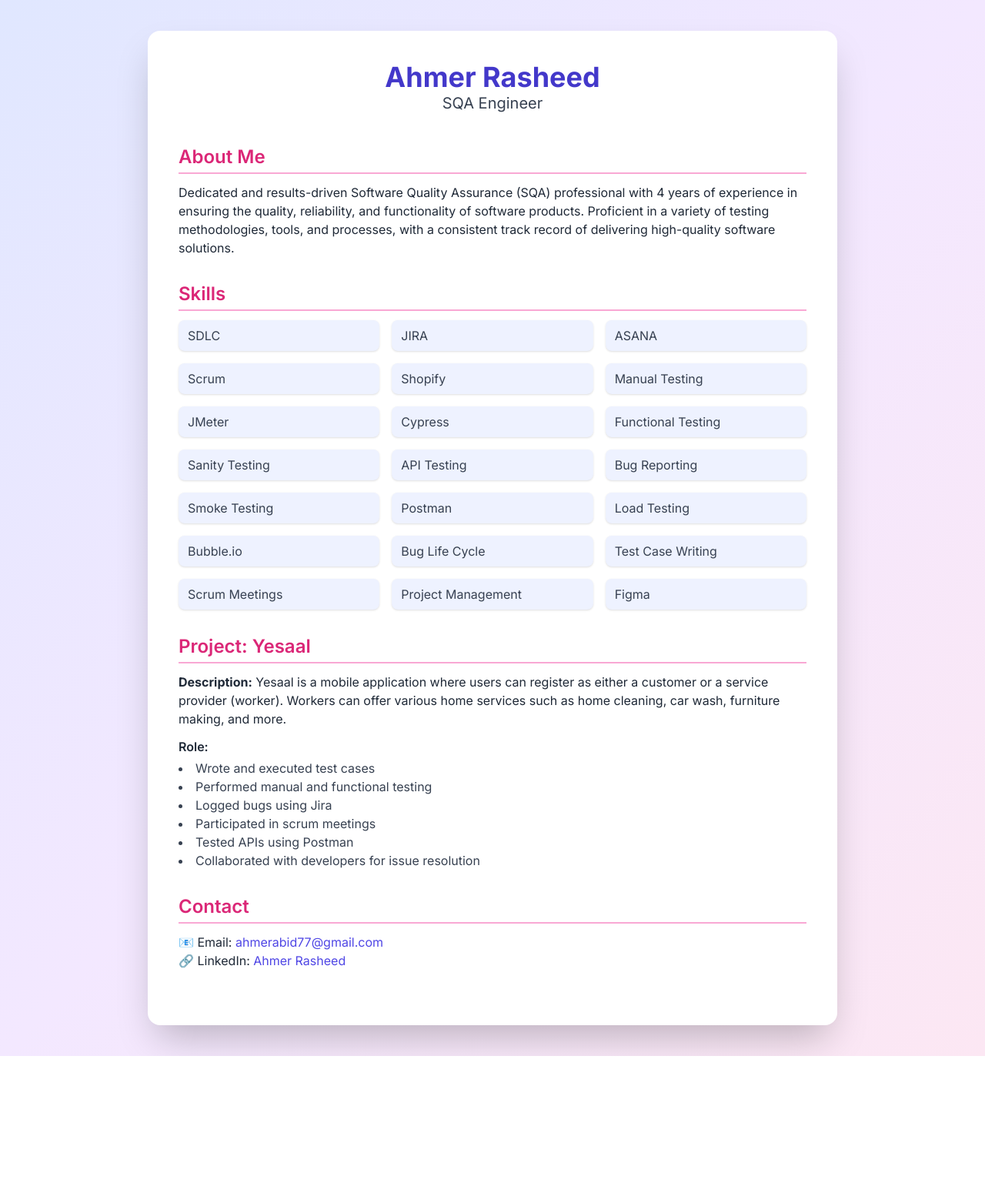
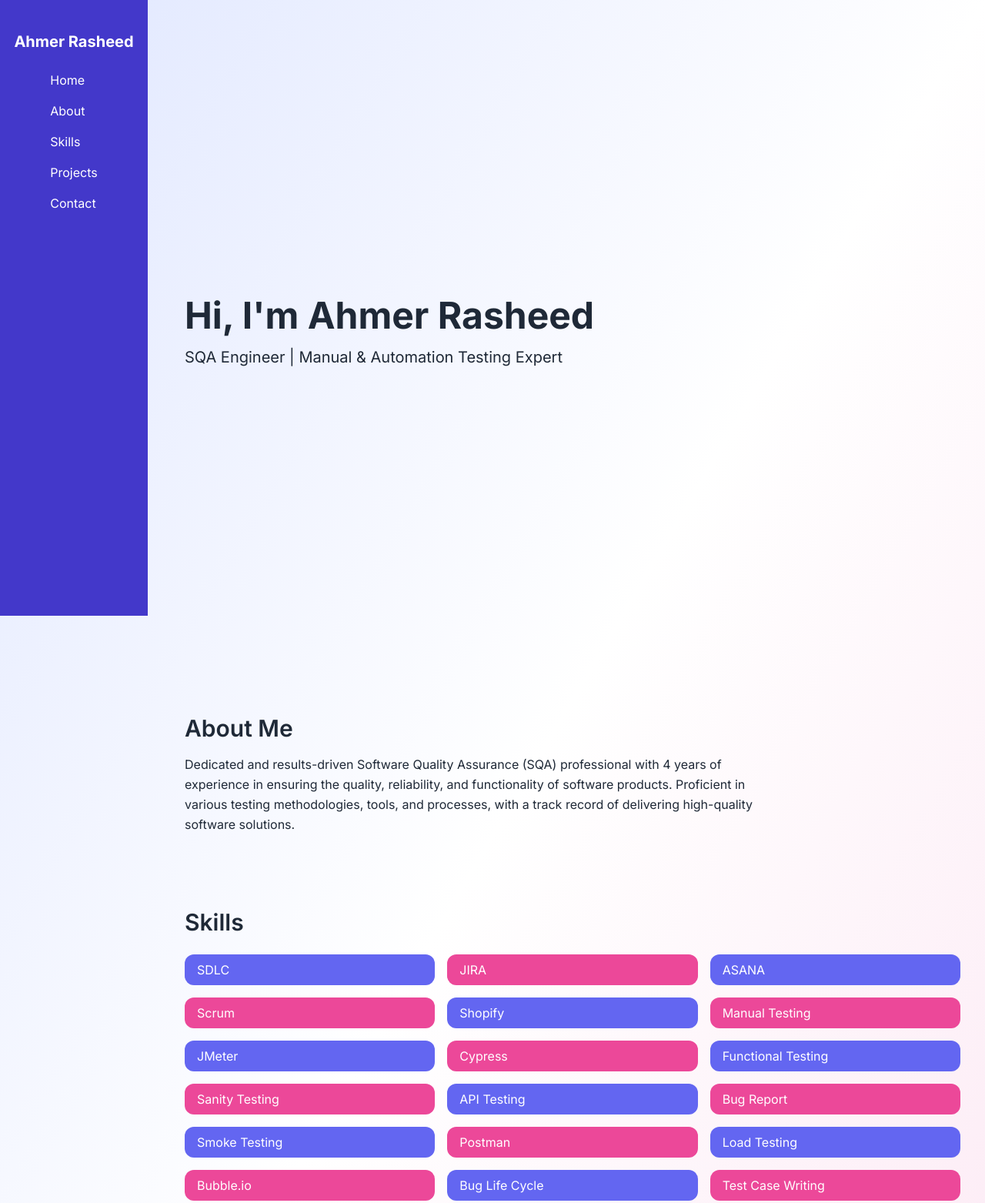
Before and after one commit to ahmer-rasheed/ahmer-rasheed.github.io, a plain HTML site: page index.html in a window 1280 px wide. Shown: the top 1563 px of the page at 77% size. Before the commit the page ends 1372 px from the top, so only its background shows below. Drawn offline with nearby package versions, Linux system fonts and the light colour scheme.

Commit message:
Update index.html

```diff
--- a/index.html
+++ b/index.html
@@ -1,80 +1,93 @@
 <!DOCTYPE html>
 <html lang="en">
   <head>
-  <meta charset="UTF-8">
-  <meta name="viewport" content="width=device-width, initial-scale=1.0">
+    <meta charset="UTF-8" />
+    <meta name="viewport" content="width=device-width, initial-scale=1.0" />
     <title>Ahmer Rasheed | SQA Engineer</title>
     <script src="https://cdn.tailwindcss.com"></script>
+    <link rel="preconnect" href="https://fonts.googleapis.com">
     <link href="https://fonts.googleapis.com/css2?family=Inter:wght@400;600;700&display=swap" rel="stylesheet">
     <style>
       body {
         font-family: 'Inter', sans-serif;
+        scroll-behavior: smooth;
       }
     </style>
   </head>
-<body class="bg-gradient-to-br from-indigo-100 via-purple-100 to-pink-100 min-h-screen py-10 px-5">
-  <div class="max-w-4xl mx-auto bg-white rounded-2xl shadow-2xl p-10">
-    <header class="text-center mb-10">
-      <h1 class="text-4xl font-bold text-indigo-700">Ahmer Rasheed</h1>
-      <p class="text-xl text-gray-700">SQA Engineer</p>
-    </header>
+  <body class="bg-gradient-to-br from-indigo-100 via-white to-pink-100 text-gray-800">
+    <!-- Sidebar Navigation -->
+    <div class="fixed top-0 left-0 h-full w-48 bg-indigo-700 text-white flex flex-col items-center py-10 space-y-6">
+      <h1 class="text-xl font-bold">Ahmer Rasheed</h1>
+      <nav class="flex flex-col space-y-4">
+        <a href="#home" class="hover:text-yellow-300">Home</a>
+        <a href="#about" class="hover:text-yellow-300">About</a>
+        <a href="#skills" class="hover:text-yellow-300">Skills</a>
+        <a href="#projects" class="hover:text-yellow-300">Projects</a>
+        <a href="#contact" class="hover:text-yellow-300">Contact</a>
+      </nav>
+    </div>
 
-    <section class="mb-8">
-      <h2 class="text-2xl font-semibold text-pink-600 border-b-2 border-pink-300 pb-1 mb-3">About Me</h2>
-      <p class="text-gray-800">
-        Dedicated and results-driven Software Quality Assurance (SQA) professional with 4 years of experience in ensuring
-        the quality, reliability, and functionality of software products. Proficient in a variety of testing methodologies,
-        tools, and processes, with a consistent track record of delivering high-quality software solutions.
+    <!-- Main Content -->
+    <div class="ml-52 p-8 space-y-24">
+
+      <!-- Home Section -->
+      <section id="home" class="min-h-screen flex flex-col justify-center">
+        <h2 class="text-5xl font-bold mb-4">Hi, I'm Ahmer Rasheed</h2>
+        <p class="text-xl">SQA Engineer | Manual & Automation Testing Expert</p>
+      </section>
+
+      <!-- About Section -->
+      <section id="about">
+        <h2 class="text-3xl font-semibold mb-4">About Me</h2>
+        <p class="leading-relaxed max-w-3xl">
+          Dedicated and results-driven Software Quality Assurance (SQA) professional with 4 years of experience in ensuring the quality, reliability, and functionality of software products. Proficient in various testing methodologies, tools, and processes, with a track record of delivering high-quality software solutions.
         </p>
       </section>
 
-    <section class="mb-8">
-      <h2 class="text-2xl font-semibold text-pink-600 border-b-2 border-pink-300 pb-1 mb-3">Skills</h2>
-      <div class="grid grid-cols-2 sm:grid-cols-3 gap-4 text-gray-700">
-        <span class="bg-indigo-50 px-3 py-2 rounded-lg shadow">SDLC</span>
-        <span class="bg-indigo-50 px-3 py-2 rounded-lg shadow">JIRA</span>
-        <span class="bg-indigo-50 px-3 py-2 rounded-lg shadow">ASANA</span>
-        <span class="bg-indigo-50 px-3 py-2 rounded-lg shadow">Scrum</span>
-        <span class="bg-indigo-50 px-3 py-2 rounded-lg shadow">Shopify</span>
-        <span class="bg-indigo-50 px-3 py-2 rounded-lg shadow">Manual Testing</span>
-        <span class="bg-indigo-50 px-3 py-2 rounded-lg shadow">JMeter</span>
-        <span class="bg-indigo-50 px-3 py-2 rounded-lg shadow">Cypress</span>
-        <span class="bg-indigo-50 px-3 py-2 rounded-lg shadow">Functional Testing</span>
-        <span class="bg-indigo-50 px-3 py-2 rounded-lg shadow">Sanity Testing</span>
-        <span class="bg-indigo-50 px-3 py-2 rounded-lg shadow">API Testing</span>
-        <span class="bg-indigo-50 px-3 py-2 rounded-lg shadow">Bug Reporting</span>
-        <span class="bg-indigo-50 px-3 py-2 rounded-lg shadow">Smoke Testing</span>
-        <span class="bg-indigo-50 px-3 py-2 rounded-lg shadow">Postman</span>
-        <span class="bg-indigo-50 px-3 py-2 rounded-lg shadow">Load Testing</span>
-        <span class="bg-indigo-50 px-3 py-2 rounded-lg shadow">Bubble.io</span>
-        <span class="bg-indigo-50 px-3 py-2 rounded-lg shadow">Bug Life Cycle</span>
-        <span class="bg-indigo-50 px-3 py-2 rounded-lg shadow">Test Case Writing</span>
-        <span class="bg-indigo-50 px-3 py-2 rounded-lg shadow">Scrum Meetings</span>
-        <span class="bg-indigo-50 px-3 py-2 rounded-lg shadow">Project Management</span>
-        <span class="bg-indigo-50 px-3 py-2 rounded-lg shadow">Figma</span>
+      <!-- Skills Section -->
+      <section id="skills">
+        <h2 class="text-3xl font-semibold mb-6">Skills</h2>
+        <div class="grid grid-cols-2 md:grid-cols-3 gap-4 text-white">
+          <span class="bg-indigo-500 px-4 py-2 rounded-xl">SDLC</span>
+          <span class="bg-pink-500 px-4 py-2 rounded-xl">JIRA</span>
+          <span class="bg-indigo-500 px-4 py-2 rounded-xl">ASANA</span>
+          <span class="bg-pink-500 px-4 py-2 rounded-xl">Scrum</span>
+          <span class="bg-indigo-500 px-4 py-2 rounded-xl">Shopify</span>
+          <span class="bg-pink-500 px-4 py-2 rounded-xl">Manual Testing</span>
+          <span class="bg-indigo-500 px-4 py-2 rounded-xl">JMeter</span>
+          <span class="bg-pink-500 px-4 py-2 rounded-xl">Cypress</span>
+          <span class="bg-indigo-500 px-4 py-2 rounded-xl">Functional Testing</span>
+          <span class="bg-pink-500 px-4 py-2 rounded-xl">Sanity Testing</span>
+          <span class="bg-indigo-500 px-4 py-2 rounded-xl">API Testing</span>
+          <span class="bg-pink-500 px-4 py-2 rounded-xl">Bug Report</span>
+          <span class="bg-indigo-500 px-4 py-2 rounded-xl">Smoke Testing</span>
+          <span class="bg-pink-500 px-4 py-2 rounded-xl">Postman</span>
+          <span class="bg-indigo-500 px-4 py-2 rounded-xl">Load Testing</span>
+          <span class="bg-pink-500 px-4 py-2 rounded-xl">Bubble.io</span>
+          <span class="bg-indigo-500 px-4 py-2 rounded-xl">Bug Life Cycle</span>
+          <span class="bg-pink-500 px-4 py-2 rounded-xl">Test Case Writing</span>
+          <span class="bg-indigo-500 px-4 py-2 rounded-xl">Scrum Meetings</span>
+          <span class="bg-pink-500 px-4 py-2 rounded-xl">Project Management</span>
+          <span class="bg-indigo-500 px-4 py-2 rounded-xl">Figma</span>
         </div>
       </section>
 
-    <section class="mb-8">
-      <h2 class="text-2xl font-semibold text-pink-600 border-b-2 border-pink-300 pb-1 mb-3">Project: Yesaal</h2>
-      <p class="text-gray-800 mb-3">
-        <strong>Description:</strong> Yesaal is a mobile application where users can register as either a customer or a service provider (worker). Workers can offer various home services such as home cleaning, car wash, furniture making, and more.
+      <!-- Projects Section -->
+      <section id="projects">
+        <h2 class="text-3xl font-semibold mb-6">Projects</h2>
+        <div class="bg-white shadow-lg p-6 rounded-xl max-w-xl">
+          <h3 class="text-xl font-bold mb-2">Yesaal</h3>
+          <p>
+            Yesaal is a mobile app in which a user can register as a customer or a worker. A worker can provide multiple services to users like home cleaning, car wash, furniture making, etc.
           </p>
-      <p class="text-gray-800 font-semibold mb-1">Role:</p>
-      <ul class="list-disc list-inside text-gray-700">
-        <li>Wrote and executed test cases</li>
-        <li>Performed manual and functional testing</li>
-        <li>Logged bugs using Jira</li>
-        <li>Participated in scrum meetings</li>
-        <li>Tested APIs using Postman</li>
-        <li>Collaborated with developers for issue resolution</li>
-      </ul>
+        </div>
       </section>
 
-    <section class="mb-8">
-      <h2 class="text-2xl font-semibold text-pink-600 border-b-2 border-pink-300 pb-1 mb-3">Contact</h2>
-      <p class="text-gray-800">📧 Email: <a href="mailto:ahmerabid77@gmail.com" class="text-indigo-600 hover:underline">ahmerabid77@gmail.com</a></p>
-      <p class="text-gray-800">🔗 LinkedIn: <a href="https://www.linkedin.com/in/ahmer-rasheed-05a0741b3/" target="_blank" class="text-indigo-600 hover:underline">Ahmer Rasheed</a></p>
+      <!-- Contact Section -->
+      <section id="contact">
+        <h2 class="text-3xl font-semibold mb-6">Contact</h2>
+        <p class="mb-2">📧 Email: <a href="mailto:ahmerabid77@gmail.com" class="text-indigo-700 hover:underline">ahmerabid77@gmail.com</a></p>
+        <p>🔗 LinkedIn: <a href="https://www.linkedin.com/in/ahmer-rasheed-05a0741b3/" target="_blank" class="text-indigo-700 hover:underline">View Profile</a></p>
       </section>
     </div>
   </body>
```
Lines whose indentation alone changed are shown as unchanged.
